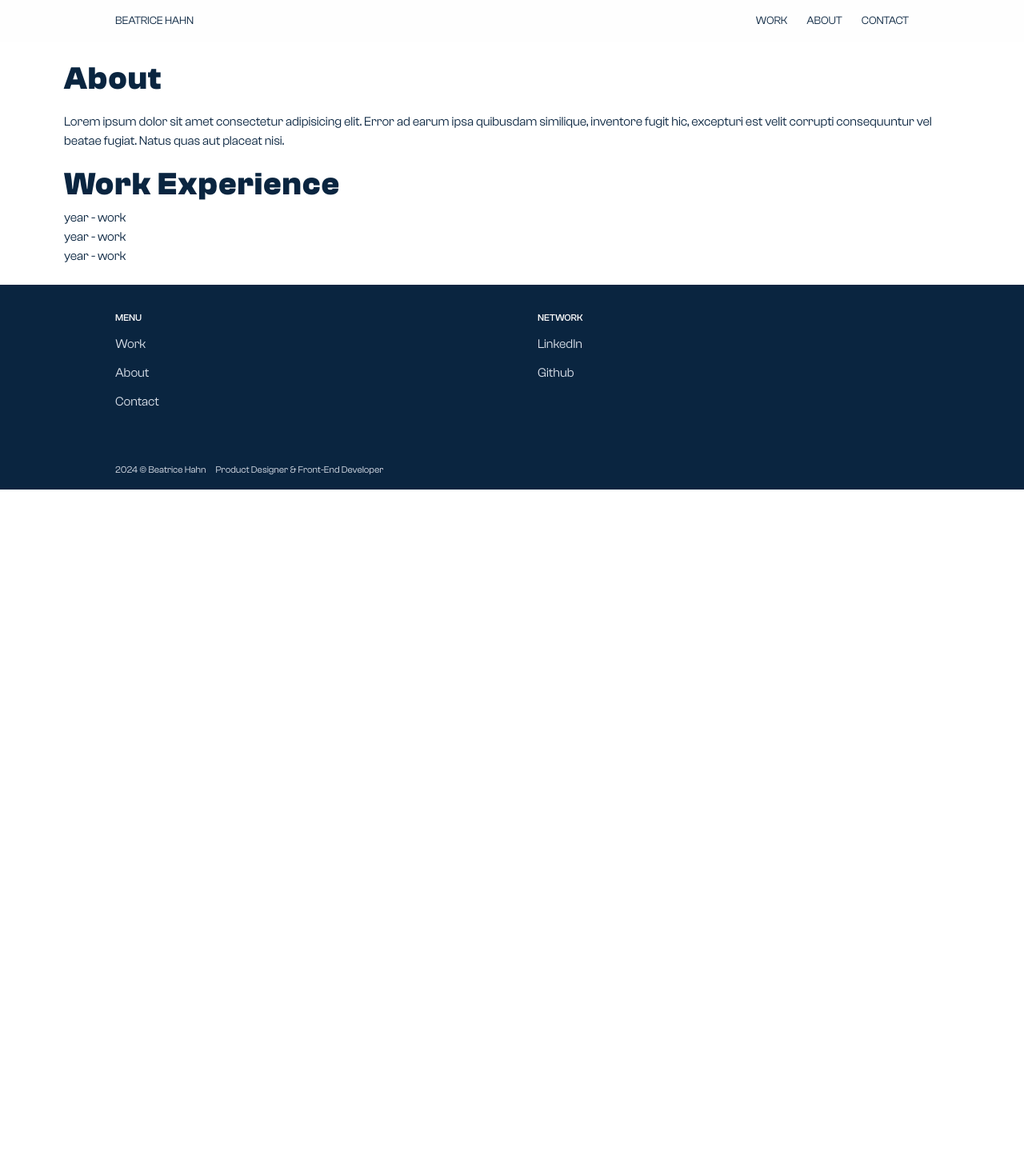
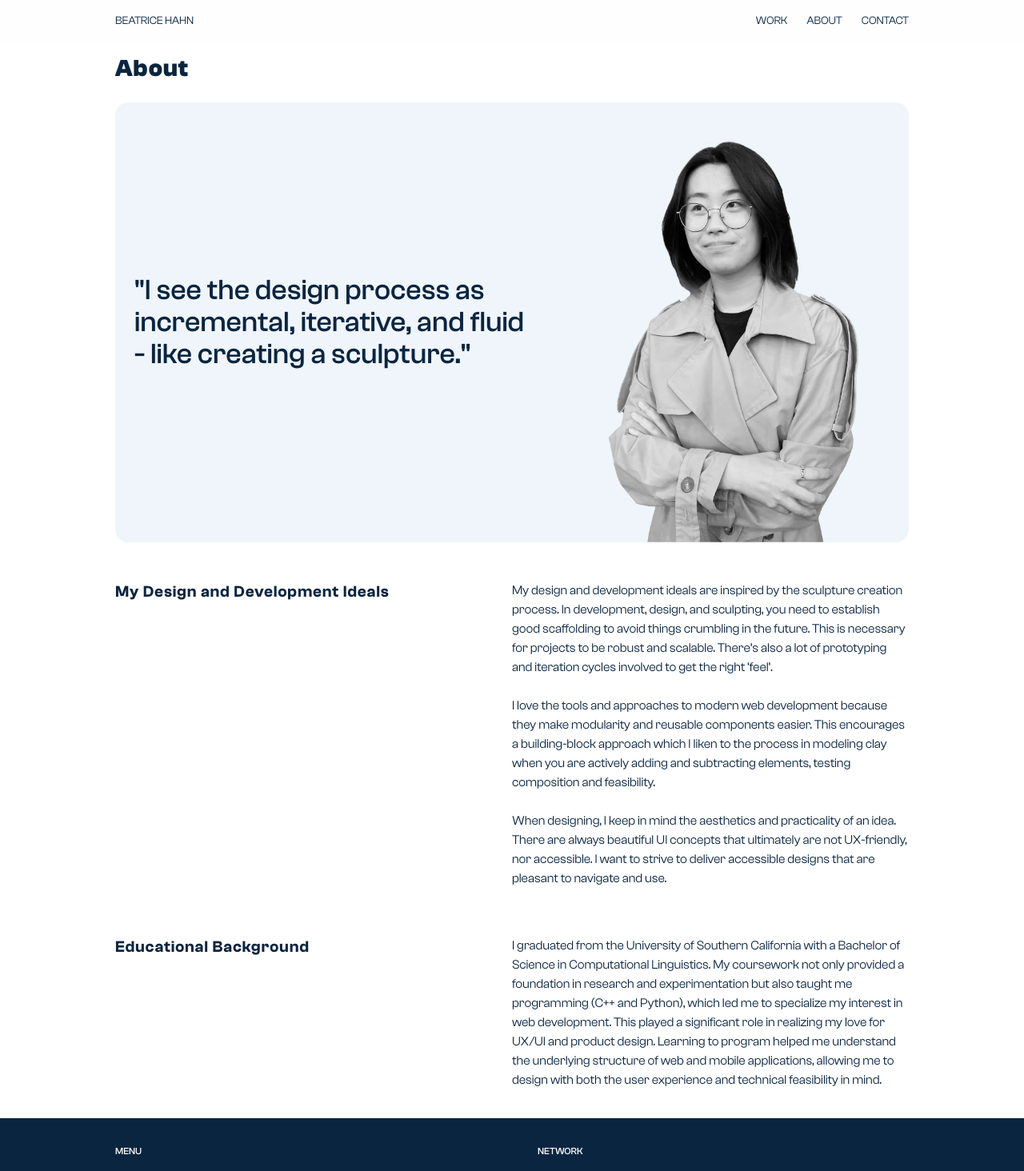
Before and after one commit to beatricehahn/nextjs-portfolio, a Next.js app: page /about in a window 1280 px wide. Shown: the top 1464 px of the page at 80% size. Before the commit the page ends 800 px from the top, so only its background shows below. Built offline with nearby package versions, Linux system fonts and the light colour scheme.

Commit message:
Update about page with content and photo

```diff
--- a/app/about/page.tsx
+++ b/app/about/page.tsx
@@ -1,14 +1,40 @@
+import Image from "next/image";
+
 export default function About() {
     return (
-        <div className="mx-[24px] md:mx-20">
-            <h1>About</h1>
-            <p>Lorem ipsum dolor sit amet consectetur adipisicing elit. Error ad earum ipsa quibusdam similique, inventore fugit hic, excepturi est velit corrupti consequuntur vel beatae fugiat. Natus quas aut placeat nisi.</p>
-            <h1>Work Experience</h1>
+        <div className="max-w-screen-lg mx-auto px-4">
+            <h1 className="text-2xl md:text-3xl pb-[24px]">About</h1>
+            <div className="rounded-[16px] bg-blue-100 mb-12 flex flex-col items-center sm:flex-row">
+                <blockquote className="p-6">
+                    <p className="text-2xl md:text-4xl max-w-screen-md mx-auto font-medium">"I see the design process as incremental, iterative, and fluid - like creating a sculpture."</p>
+                </blockquote>
+                <Image
+                    className="w-[60vw] h-auto sm:max-w-md"
+                    src="/images/myphoto-bw.png"
+                    width={400}
+                    height={400}
+                    alt="Picture of Beatrice Hahn"
+                />
+            </div>
+            <section className="flex flex-col md:flex-row">
+                <h2 className="md:text-xl md:flex-1">My Design and Development Ideals</h2>
+                <div className="md:flex-1">
+                    <p className="pt-0">My design and development ideals are inspired by the sculpture creation process. In development, design, and sculpting, you need to establish good scaffolding to avoid things crumbling in the future. This is necessary for projects to be robust and scalable. There’s also a lot of prototyping and iteration cycles involved to get the right ‘feel’.</p>
+                    <p>I love the tools and approaches to modern web development because they make modularity and reusable components easier. This encourages a building-block approach which I liken to the process in modeling clay when you are actively adding and subtracting elements, testing composition and feasibility. </p>
+                    <p>When designing, I keep in mind the aesthetics and practicality of an idea. There are always beautiful UI concepts that ultimately are not UX-friendly, nor accessible. I want to strive to deliver accessible designs that are pleasant to navigate and use.</p>
+                </div>
+            </section>
+            <section className="mt-12 flex flex-col md:flex-row">
+                <h2 className="md:text-xl md:flex-1">Educational Background</h2>
+                <p className="md:flex-1 pt-0">I graduated from the University of Southern California with a Bachelor of Science in Computational Linguistics. My coursework not only provided a foundation in research and experimentation but also taught me programming (C++ and Python), which led me to specialize my interest in web development. This played a significant role in realizing my love for UX/UI and product design. Learning to program helped me understand the underlying structure of web and mobile applications, allowing me to design with both the user experience and technical feasibility in mind.</p>
+            </section>
+
+            {/* <h1 className="text-2xl md:text-3xl pb-[24px]">Work Experience</h1>
             <ul>
                 <li>year - work</li>
                 <li>year - work</li>
                 <li>year - work</li>
-            </ul>
+            </ul> */}
         </div>
     )
 }
```
Also changed, not shown: public/images/myphoto-bw.png (added), public/images/myphoto-color.png (added).
